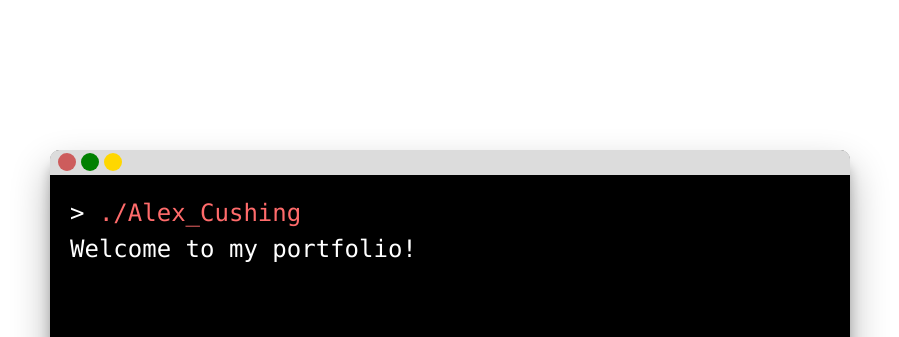
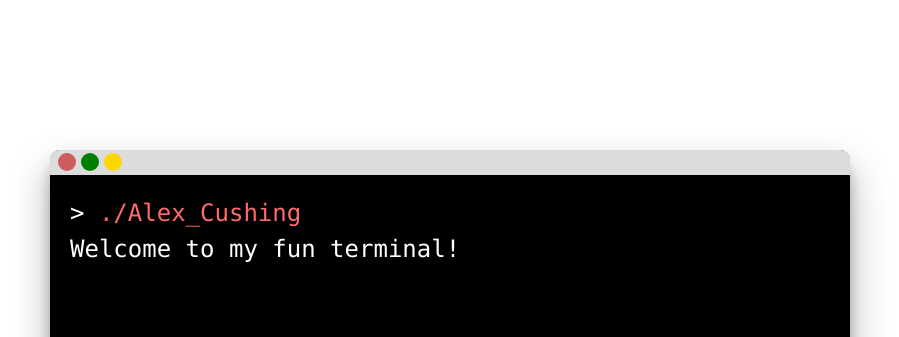
Before and after one commit to alexcushing/terminal_, a React (Create React App) app: page / in a window 1280 px wide. Shown: the top 337 px of the page, without its empty margins (190-1089 px from the left). Built offline with nearby package versions, Linux system fonts and the light colour scheme.

Commit message:
terminal typing

```diff
--- a/src/components/App.js
+++ b/src/components/App.js
@@ -75,7 +75,7 @@ class App extends Component {
                   <div name="term" id="term-textarea" className="term-textarea">
                     <span className='run'>./Alex_Cushing</span>
                     <br/>
-                    Welcome to my portfolio!
+                    Welcome to my fun terminal!
                   </div>
                 </Typist>
               </div>
```
